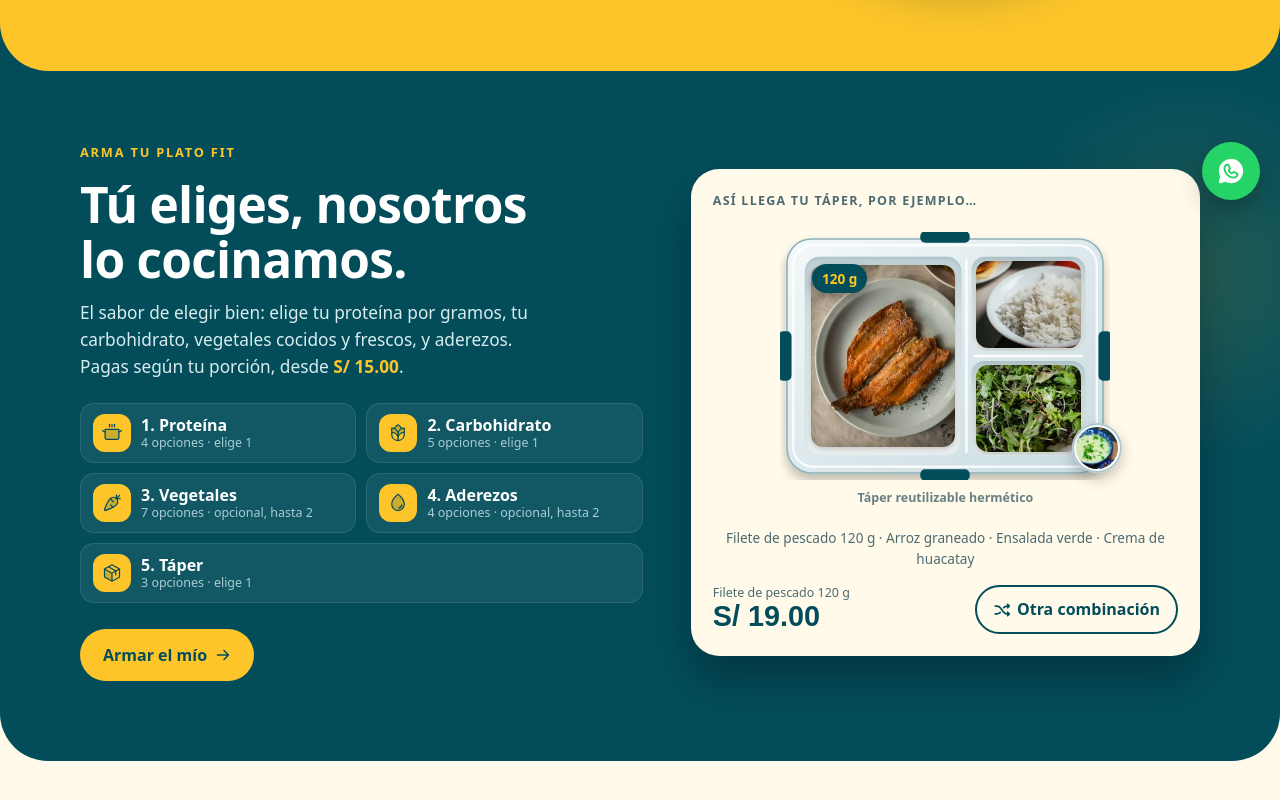
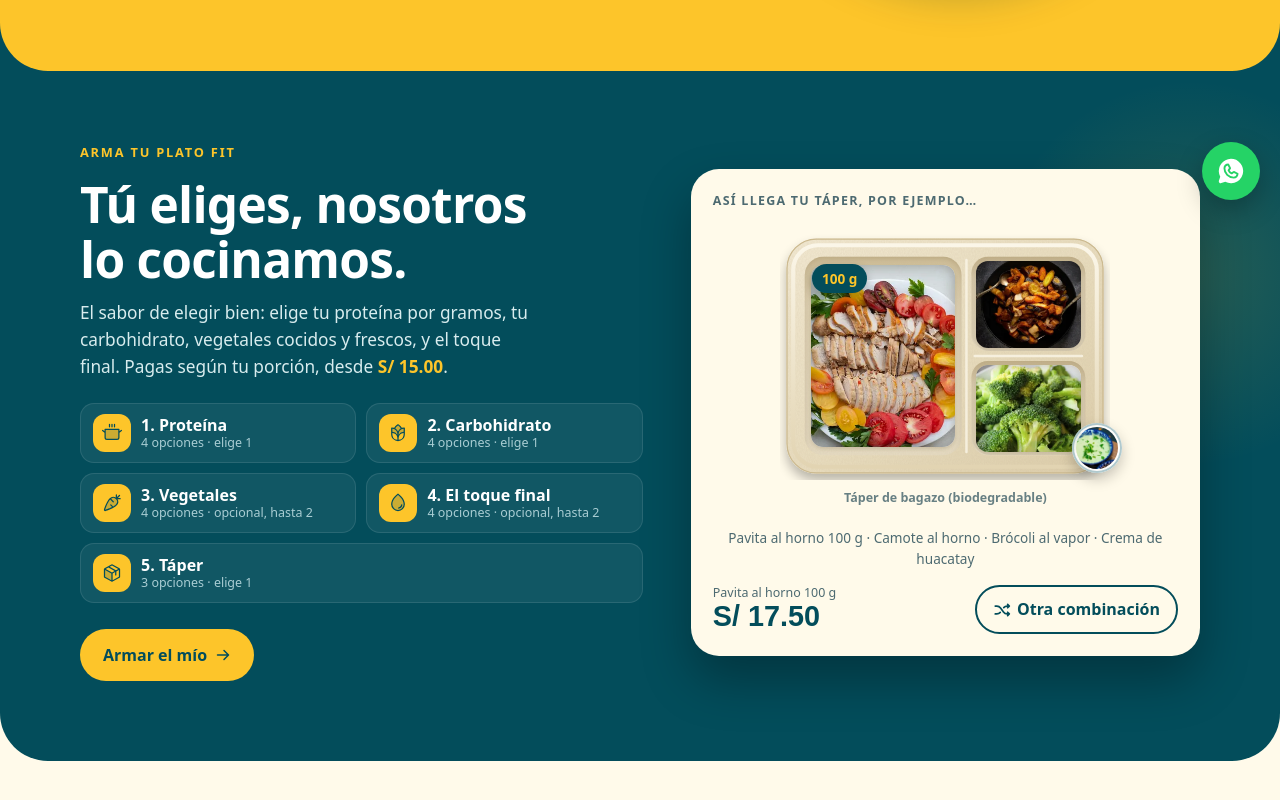
Before and after one commit to gcondezoy/zabori-landing, a React (Vite) app: page / in a window 1280 px wide. Shown: the part 580-1380 px from the top of the page. Built offline with nearby package versions, Linux system fonts and the light colour scheme; no server answers; the database is empty.

Commit message:
Arma tu plato: porciones de 100, 150 y 200 g, cuatro opciones por sección y El toque final
Co-Authored-By: Claude Opus 5.5 <noreply@anthropic.com>

```diff
--- a/src/components/BuildPlate.jsx
+++ b/src/components/BuildPlate.jsx
@@ -33,7 +33,7 @@ function SizedOption({ o, selected, onPick }) {
   )
 }
 
-// Arma tu plato (fit): proteína por gramos, carbohidrato, verduras, aderezos y táper, con precio en vivo
+// Arma tu plato (fit): proteína por gramos, carbohidrato, verduras, el toque final y táper, con precio en vivo
 export default function BuildPlate() {
   const { build } = useMenu()
   const { add, setOpen } = useCart()
--- a/src/components/BuildPromo.jsx
+++ b/src/components/BuildPromo.jsx
@@ -26,7 +26,7 @@ function randomCombo(build) {
     // En el ejemplo siempre hay al menos una opción por grupo (para que el táper no luzca vacío)
     const lo = Math.max(g.min, 1)
     const n = lo + Math.floor(Math.random() * (Math.min(g.max, opts.length) - lo + 1))
-    // Las opciones con porción se eligen con un gramaje al azar ("p-pollo@180")
+    // Las opciones con porción se eligen con un gramaje al azar ("p-pollo@150")
     ids.push(...opts.slice(0, n).map((o) => (hasSizes(o) ? sizeId(o.id, o.sizes[Math.floor(Math.random() * o.sizes.length)].g) : o.id)))
   })
   return ids
@@ -67,7 +67,7 @@ export default function BuildPromo() {
           <p className="eyebrow">Arma tu plato fit</p>
           <h2 id="promo-title">Tú eliges, nosotros lo cocinamos.</h2>
           <p className="promo-lead">
-            {site.slogan}: elige tu proteína por gramos, tu carbohidrato, vegetales cocidos y frescos, y aderezos.
+            {site.slogan}: elige tu proteína por gramos, tu carbohidrato, vegetales cocidos y frescos, y el toque final.
             Pagas según tu porción, desde <strong>{money(fromPrice(build))}</strong>.
           </p>
           <ol className="promo-steps">
--- a/src/components/admin/BuildAdmin.jsx
+++ b/src/components/admin/BuildAdmin.jsx
@@ -17,7 +17,7 @@ function optionCounts(orders) {
   return counts
 }
 
-const DEFAULT_SIZES = [{ g: 120, price: 15 }, { g: 180, price: 18 }, { g: 250, price: 22 }]
+const DEFAULT_SIZES = [{ g: 100, price: 15 }, { g: 150, price: 18 }, { g: 200, price: 22 }]
 const PROTEIN = 'proteina'
 // Subgrupos fijos: siguen disponibles aunque se elimine la última opción de uno
 const FIXED_SUBS = { acomp: ['Cocidos', 'Frescos'] }
@@ -28,7 +28,7 @@ const HELP = {
   crema: 'S/ 0 es incluido; más de 0 se suma al plato. Con "Por gramos" das a elegir la cantidad.',
 }
 
-// Veces pedida (30 días). Con porciones se suman todas: "Pechuga de pollo 120 g", "… 180 g"…
+// Veces pedida (30 días). Con porciones se suman todas: "Pechuga de pollo 100 g", "… 150 g"…
 function usesOf(o, counts) {
   if (!hasSizes(o)) return counts[o.name] || 0
   return o.sizes.reduce((sum, s) => sum + (counts[`${o.name} ${s.g} g`] || 0), 0)
@@ -131,7 +131,7 @@ function NewOption({ grp, sort, onSaved, sized, subs }) {
         </select>
       )}
       {sized
-        ? <span className="bo-uses">Con porciones 120 / 180 / 250 g (editables)</span>
+        ? <span className="bo-uses">Con porciones 100 / 150 / 200 g (editables)</span>
         : <label className="bo-price">+ S/<input type="number" min="0" step="0.5" value={f.price} onChange={(e) => setF({ ...f, price: e.target.value })} aria-label="Adicional" /></label>}
       <button className="btn ghost small"><Plus size={14} weight="bold" /> Agregar</button>
       {err && <span className="form-err">{err}</span>}
@@ -139,7 +139,7 @@ function NewOption({ grp, sort, onSaved, sized, subs }) {
   )
 }
 
-// Editor de Arma tu plato: proteínas y su gramaje, carbohidratos, vegetales, aderezos y tápers
+// Editor de Arma tu plato: proteínas y su gramaje, carbohidratos, vegetales, el toque final y tápers
 export default function BuildAdmin({ orders }) {
   const { reload } = useMenu()
   const [build, setBuild] = useState(null)
--- a/src/data/build.js
+++ b/src/data/build.js
@@ -3,6 +3,7 @@
 // - Otras opciones también pueden ir por gramos: ahí el precio de la porción es un adicional (0 = incluido).
 // - Demás opciones: price = adicional (0 = incluido).
 // - img = foto de la opción (fotos de referencia de Unsplash hasta tener las reales).
+// - Cada sección muestra 4 opciones; las demás quedan ocultas (active: false) para cambiarlas desde el panel.
 // - sub = subgrupo dentro del paso (ej. vegetales "Cocidos" / "Frescos"): el máximo del paso cuenta ambos juntos.
 export const buildSeed = {
   basePrice: 0, // adicional fijo sobre el precio de la proteína
@@ -11,30 +12,30 @@ export const buildSeed = {
     { id: 'proteina', label: 'Proteína', min: 1, max: 1, sort: 1 },
     { id: 'carbo', label: 'Carbohidrato', min: 1, max: 1, sort: 2 },
     { id: 'acomp', label: 'Vegetales', min: 0, max: 2, sort: 3 },
-    { id: 'crema', label: 'Aderezos', min: 0, max: 2, sort: 4 },
+    { id: 'crema', label: 'El toque final', min: 0, max: 2, sort: 4 },
     { id: 'taper', label: 'Táper', min: 1, max: 1, sort: 5 },
   ],
   options: [
     { id: 'p-pollo', grp: 'proteina', name: 'Pechuga de pollo', price: 0, active: true, sort: 1, img: '/img/arma/pollo.webp',
-      sizes: [{ g: 120, price: 15 }, { g: 180, price: 18 }, { g: 250, price: 22 }] },
+      sizes: [{ g: 100, price: 15 }, { g: 150, price: 18 }, { g: 200, price: 22 }] },
     { id: 'p-res', grp: 'proteina', name: 'Lomo fino de res', price: 0, active: true, sort: 2, img: '/img/arma/res.webp',
-      sizes: [{ g: 120, price: 18 }, { g: 180, price: 22 }, { g: 250, price: 27 }] },
+      sizes: [{ g: 100, price: 18 }, { g: 150, price: 22 }, { g: 200, price: 27 }] },
     { id: 'p-pescado', grp: 'proteina', name: 'Filete de pescado', price: 0, active: true, sort: 3, img: '/img/arma/pescado.webp',
-      sizes: [{ g: 120, price: 17 }, { g: 180, price: 21 }, { g: 250, price: 25 }] },
+      sizes: [{ g: 100, price: 17 }, { g: 150, price: 21 }, { g: 200, price: 25 }] },
     { id: 'p-pavita', grp: 'proteina', name: 'Pavita al horno', price: 0, active: true, sort: 4, img: '/img/arma/pavita.webp',
-      sizes: [{ g: 120, price: 16 }, { g: 180, price: 19 }, { g: 250, price: 23 }] },
+      sizes: [{ g: 100, price: 16 }, { g: 150, price: 19 }, { g: 200, price: 23 }] },
     { id: 'c-arroz', grp: 'carbo', name: 'Arroz graneado', price: 0, active: true, sort: 1, img: '/img/arma/arroz.webp' },
     { id: 'c-quinua', grp: 'carbo', name: 'Quinua', price: 1.5, active: true, sort: 2, img: '/img/arma/quinua.webp' },
     { id: 'c-camote', grp: 'carbo', name: 'Camote al horno', price: 1, active: true, sort: 3, img: '/img/arma/camote.webp' },
     { id: 'c-papa', grp: 'carbo', name: 'Papa sancochada', price: 0, active: true, sort: 4, img: '/img/arma/papa.webp' },
-    { id: 'c-sin', grp: 'carbo', name: 'Sin carbohidrato (doble ensalada)', price: 0, active: true, sort: 5, img: '/img/arma/sin-carbo.webp' },
+    { id: 'c-sin', grp: 'carbo', name: 'Sin carbohidrato (doble ensalada)', price: 0, active: false, sort: 5, img: '/img/arma/sin-carbo.webp' },
     { id: 'a-brocoli', grp: 'acomp', sub: 'Cocidos', name: 'Brócoli al vapor', price: 0, active: true, sort: 1, img: '/img/arma/brocoli.webp' },
     { id: 'a-vainitas', grp: 'acomp', sub: 'Cocidos', name: 'Vainitas salteadas', price: 0, active: true, sort: 2, img: '/img/arma/vainitas.webp' },
-    { id: 'a-zanahoria', grp: 'acomp', sub: 'Cocidos', name: 'Zanahoria salteada', price: 0, active: true, sort: 3, img: '/img/arma/zanahoria.webp' },
-    { id: 'a-choclo', grp: 'acomp', sub: 'Cocidos', name: 'Choclo', price: 0, active: true, sort: 4, img: '/img/arma/choclo.webp' },
+    { id: 'a-zanahoria', grp: 'acomp', sub: 'Cocidos', name: 'Zanahoria salteada', price: 0, active: false, sort: 3, img: '/img/arma/zanahoria.webp' },
+    { id: 'a-choclo', grp: 'acomp', sub: 'Cocidos', name: 'Choclo', price: 0, active: false, sort: 4, img: '/img/arma/choclo.webp' },
     { id: 'f-ensalada', grp: 'acomp', sub: 'Frescos', name: 'Ensalada verde', price: 0, active: true, sort: 5, img: '/img/arma/ensalada.webp' },
     { id: 'f-tomate', grp: 'acomp', sub: 'Frescos', name: 'Tomate y pepino', price: 0, active: true, sort: 6, img: '/img/arma/tomate-pepino.webp' },
-    { id: 'f-palta', grp: 'acomp', sub: 'Frescos', name: 'Palta', price: 2, active: true, sort: 7, img: '/img/arma/palta.webp' },
+    { id: 'f-palta', grp: 'acomp', sub: 'Frescos', name: 'Palta', price: 2, active: false, sort: 7, img: '/img/arma/palta.webp' },
     { id: 'k-vinagreta', grp: 'crema', name: 'Vinagreta de limón', price: 0, active: true, sort: 1, img: '/img/arma/vinagreta.webp' },
     { id: 'k-yogur', grp: 'crema', name: 'Yogur con hierbas', price: 0, active: true, sort: 2, img: '/img/arma/yogur.webp' },
     { id: 'k-huacatay', grp: 'crema', name: 'Crema de huacatay', price: 0, active: true, sort: 3, img: '/img/arma/huacatay.webp' },
--- a/src/data/menu.js
+++ b/src/data/menu.js
@@ -29,7 +29,7 @@ export const items = [
   { id: 'e2', cat: 'entrada', name: 'Ensalada fresca', desc: '', price: 0, tone: '#1f6f5c' },
   { id: 'e3', cat: 'entrada', name: 'Papa a la huancaína', desc: '', price: 0, tone: '#a87400' },
   { id: 'e4', cat: 'entrada', name: 'Tequeños', desc: '', price: 0, tone: '#b3541e' },
-  { id: 'arma', cat: 'arma', name: 'Arma tu plato', desc: 'Fit: proteína por gramos, carbohidrato, vegetales cocidos y frescos, y aderezos.', price: 0, tone: '#034d5b' },
+  { id: 'arma', cat: 'arma', name: 'Arma tu plato', desc: 'Fit: proteína por gramos, carbohidrato, vegetales cocidos y frescos, y el toque final.', price: 0, tone: '#034d5b' },
   // Shots de EJEMPLO (nombres, ingredientes y precios por confirmar con el cliente)
   { id: 's1', img: '/img/platos/s1.webp', cat: 'shots', name: 'Shot de jengibre y limón', desc: 'Jengibre fresco, limón y una pizca de miel.', price: 5, tone: '#a87400' },
   { id: 's2', img: '/img/platos/s2.webp', cat: 'shots', name: 'Shot verde', desc: 'Espinaca, manzana verde y apio.', price: 5, tone: '#1f6f5c', tag: 'Detox' },
--- a/src/lib/reorder.js
+++ b/src/lib/reorder.js
@@ -8,7 +8,7 @@ const ENTRADA = 'Entrada: '
 export function reorderLines(items, catalog, build) {
   const lines = []
   const missing = []
-  // Nombre del detalle -> id de la opción (con porción: "Pechuga de pollo 180 g" -> "p-pollo@180")
+  // Nombre del detalle -> id de la opción (con porción: "Pechuga de pollo 150 g" -> "p-pollo@150")
   const idFor = (name) => {
     const plain = build.options.find((o) => o.name === name && !hasSizes(o))
     if (plain) return plain.id
```
Also changed, not shown: src/lib/build.js, 1 other file (tests, documents, lock files or other folders).
